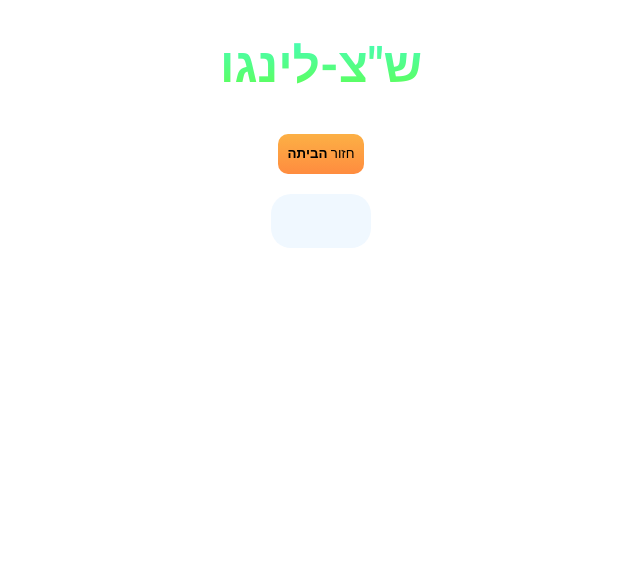
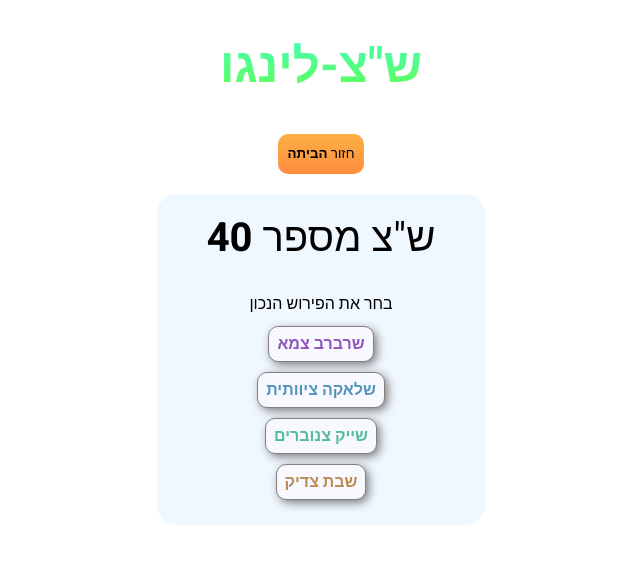
Before and after one commit to Nimrodifla/shatz, a website: page htmls/dua.html in a window 1280 px wide. Shown: the whole page, without its empty margins (319-959 px from the left). Drawn offline with Linux system fonts and the light colour scheme; files that its build step writes are made by us from their sources.

Commit message:
static init

```diff
--- a/htmls/dua.html
+++ b/htmls/dua.html
@@ -18,7 +18,8 @@
     </div>
 </body>
 
-<script src="/script.js"></script>
+<script src="../scripts/script.js"></script>
+<!--script src="/script.js"></script-->
 <script>
     // Page Elements:
     area_elem = document.getElementById('learningArea');
```
Also changed, not shown: htmls/index.html (+2 -1 lines).
